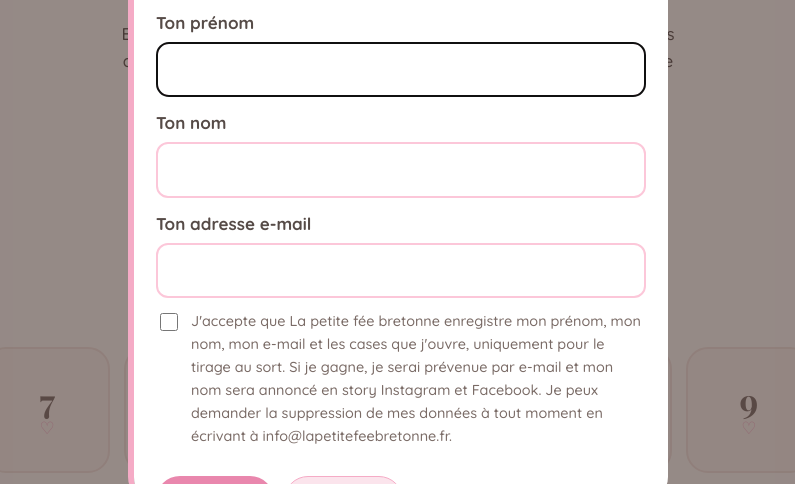
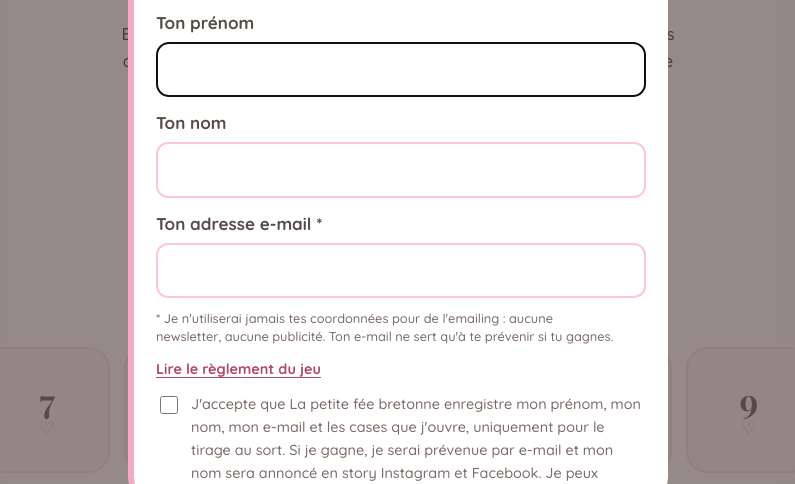
Before and after one commit to pouick29/calendrier-avent, a plain HTML site: page index.html in a window 1280 px wide. Both pictures are taken after a click on the button "Je renseigne mes coordonnées pour le tirage au sort". Shown: the part 245-729 px from the top of the page, without its empty margins (242-1037 px from the left). Drawn offline with nearby package versions, Linux system fonts and the light colour scheme.

Commit message:
Add files via upload

```diff
--- a/index.html
+++ b/index.html
@@ -45,6 +45,7 @@ h1 { font-family: var(--font-titre); font-weight: 700; font-size: clamp(30px, 7.
   border: 1px solid var(--rose-bord); font-weight: 700; font-size: 15px; color: var(--encre);
 }
 .petit { max-width:56ch; margin:0; font-size:12px; line-height:1.4; color:var(--texte-doux); }
+.petit-lien { color:var(--rose-texte); font-weight:700; text-underline-offset:3px; }
 .inscr { display:flex; flex-direction:column; align-items:center; gap:6px; }
 .inscr .ok { font-weight:700; color:var(--rose-texte); margin:0; }
 .preview-banner { background: var(--brun); color: var(--creme); font-weight: 700; font-size: 14px; padding: 6px 14px; border-radius: 10px; }
@@ -139,7 +140,7 @@ footer p { margin: 0 auto 10px; max-width: 58ch; }
     <div class="status" id="status" role="status"></div>
     <div class="inscr" id="inscr" hidden></div>
     <div class="preview-banner" id="previewBanner" hidden>Mode aperçu : toutes les cases sont ouvertes (visible seulement avec ce lien)</div>
-    <p class="petit">Toutes les personnes qui auront ouvert les 24 cases seront automatiquement inscrites gratuitement au tirage au sort pour gagner une surprise.</p>
+    <p class="petit">Toutes les personnes qui auront ouvert les 24 cases seront automatiquement inscrites gratuitement au tirage au sort pour gagner une surprise. <a class="petit-lien" href="https://www.lapetitefeebretonne.fr/reglement-du-jeu" target="_blank" rel="noopener">Règlement du jeu</a></p>
     <div class="meter">
       <span id="progress"></span>
       <div class="bar" aria-hidden="true"><span id="barFill" style="width:0%"></span></div>
@@ -458,8 +459,15 @@ footer p { margin: 0 auto 10px; max-width: 58ch; }
     }
     var fPre = champ("inscPrenom", "Ton prénom", { type: "text", maxlength: "60", autocomplete: "given-name" });
     var fNom = champ("inscNom", "Ton nom", { type: "text", maxlength: "60", autocomplete: "family-name" });
-    var fMail = champ("inscMail", "Ton adresse e-mail", { type: "email", maxlength: "120", autocomplete: "email", inputmode: "email" });
+    var fMail = champ("inscMail", "Ton adresse e-mail *", { type: "email", maxlength: "120", autocomplete: "email", inputmode: "email" });
     var inp = fPre.inp;
+    var astx = el("p", null, "* Je n'utiliserai jamais tes coordonnées pour de l'emailing : aucune newsletter, aucune publicité. Ton e-mail ne sert qu'à te prévenir si tu gagnes.");
+    astx.style.cssText = "margin:0;font-size:.8rem;line-height:1.4;color:var(--texte-doux);";
+    var reg = el("p", null, "");
+    reg.style.cssText = "margin:0;font-size:.9rem;";
+    var regA = el("a", { href: "https://www.lapetitefeebretonne.fr/reglement-du-jeu", target: "_blank", rel: "noopener" }, "Lire le règlement du jeu");
+    regA.style.cssText = "color:var(--rose-texte);font-weight:700;text-underline-offset:3px;";
+    reg.appendChild(regA);
     var cl = el("label");
     cl.style.cssText = "display:flex;gap:10px;align-items:flex-start;font-size:.9rem;color:var(--texte-doux);";
     var cb = el("input", { type: "checkbox", required: "required" });
@@ -472,7 +480,7 @@ footer p { margin: 0 auto 10px; max-width: 58ch; }
     var skip = el("button", { type: "button", "class": "btn secondaire" }, n ? "Je regarde sans participer" : "Plus tard");
     var actions = el("div", { "class": "actions" });
     actions.appendChild(go); actions.appendChild(skip);
-    [fPre.lab, fNom.lab, fMail.lab, cl, err, actions].forEach(function (x) { form.appendChild(x); });
+    [fPre.lab, fNom.lab, fMail.lab, astx, reg, cl, err, actions].forEach(function (x) { form.appendChild(x); });
     cardBody.appendChild(form);
     overlay.classList.add("show");
     document.body.style.overflow = "hidden";
```
